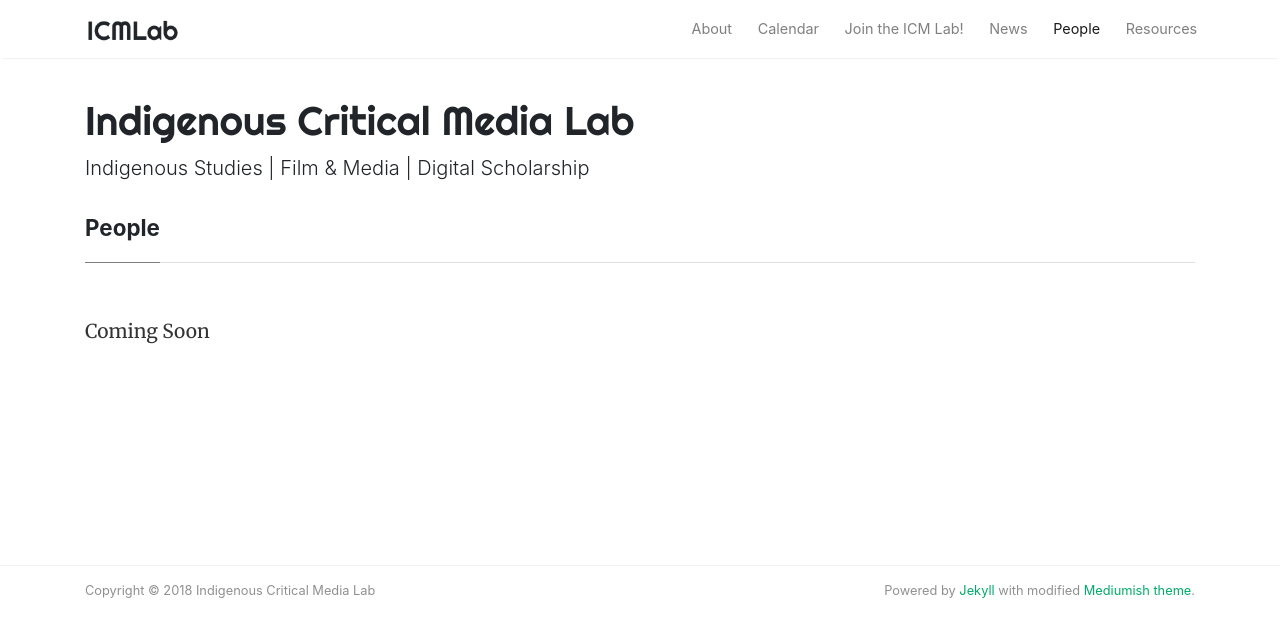
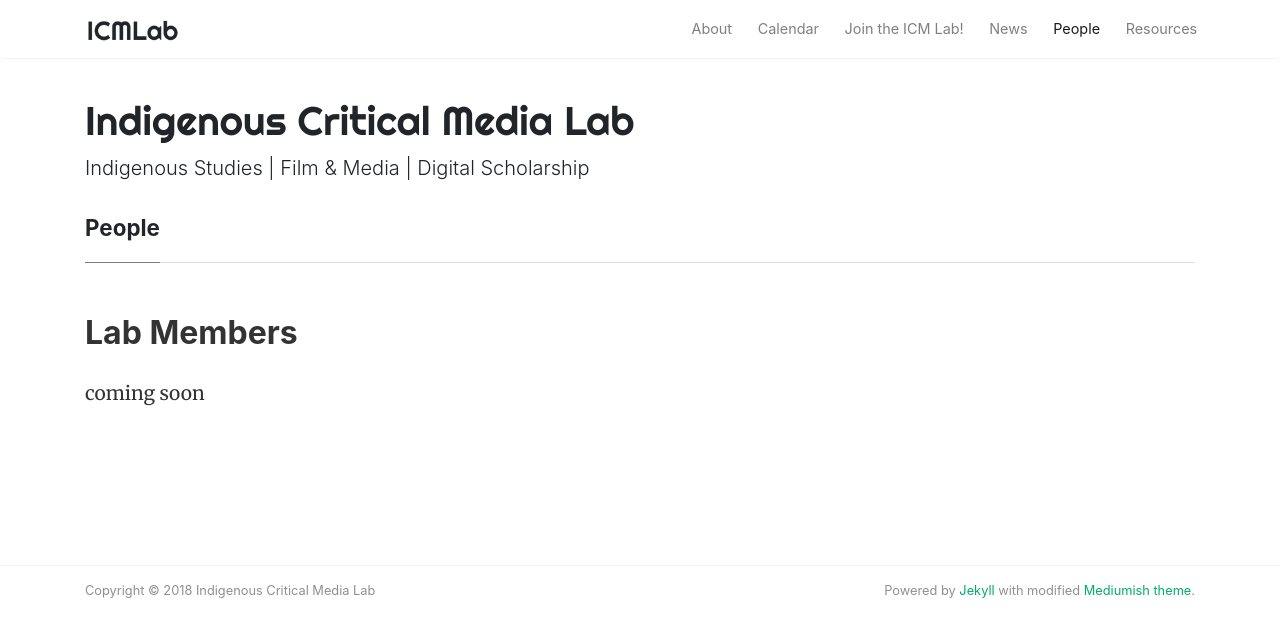
Before and after one commit to idrhku/icmlab, a Jekyll site: the page built from _pages/people.md, in a window 1280 px wide. Shown: the top 637 px of the page. Built offline with Jekyll 4.4.1, drawn with Linux system fonts in a browser that asks for light colours; nearby versions of some CDN libraries; comment, search, counter and statistics services are not loaded.

Commit message:
Update people.md

```diff
--- a/_pages/people.md
+++ b/_pages/people.md
@@ -2,6 +2,9 @@
 title: People
 permalink: people
 layout: page
+published: true
 ---
 
-Coming Soon
+## Lab Members
+
+coming soon
```
